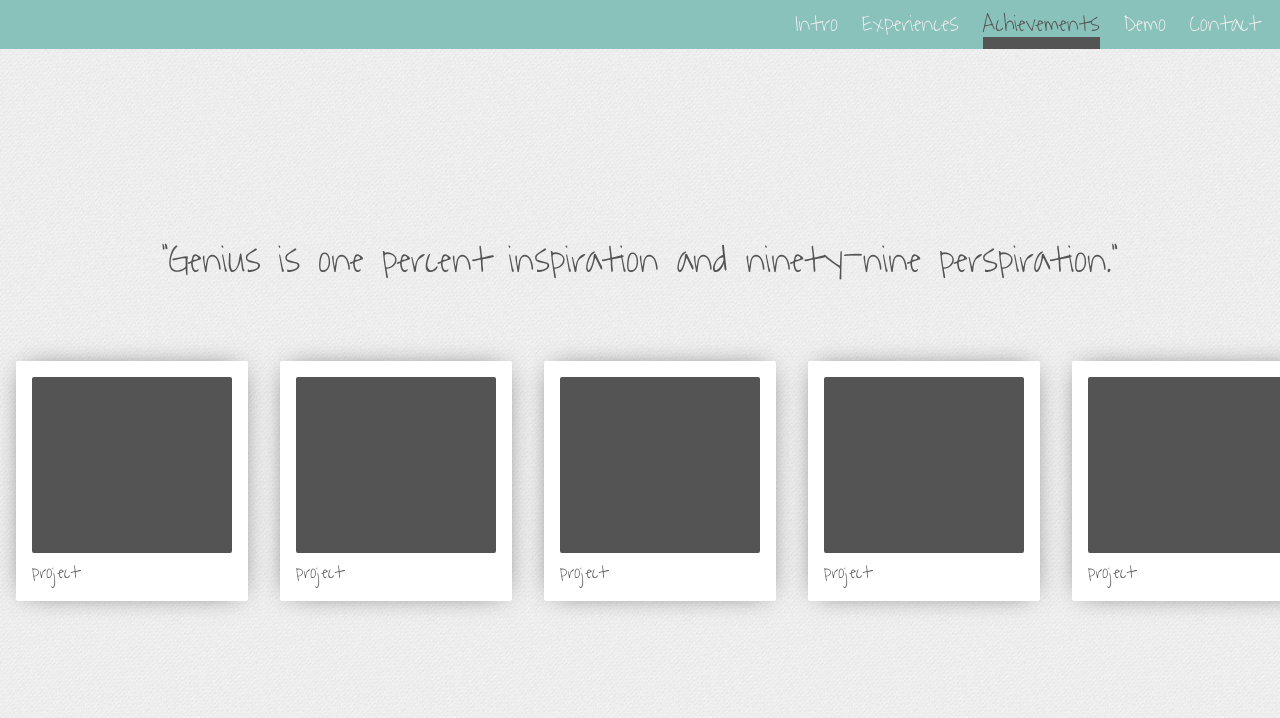
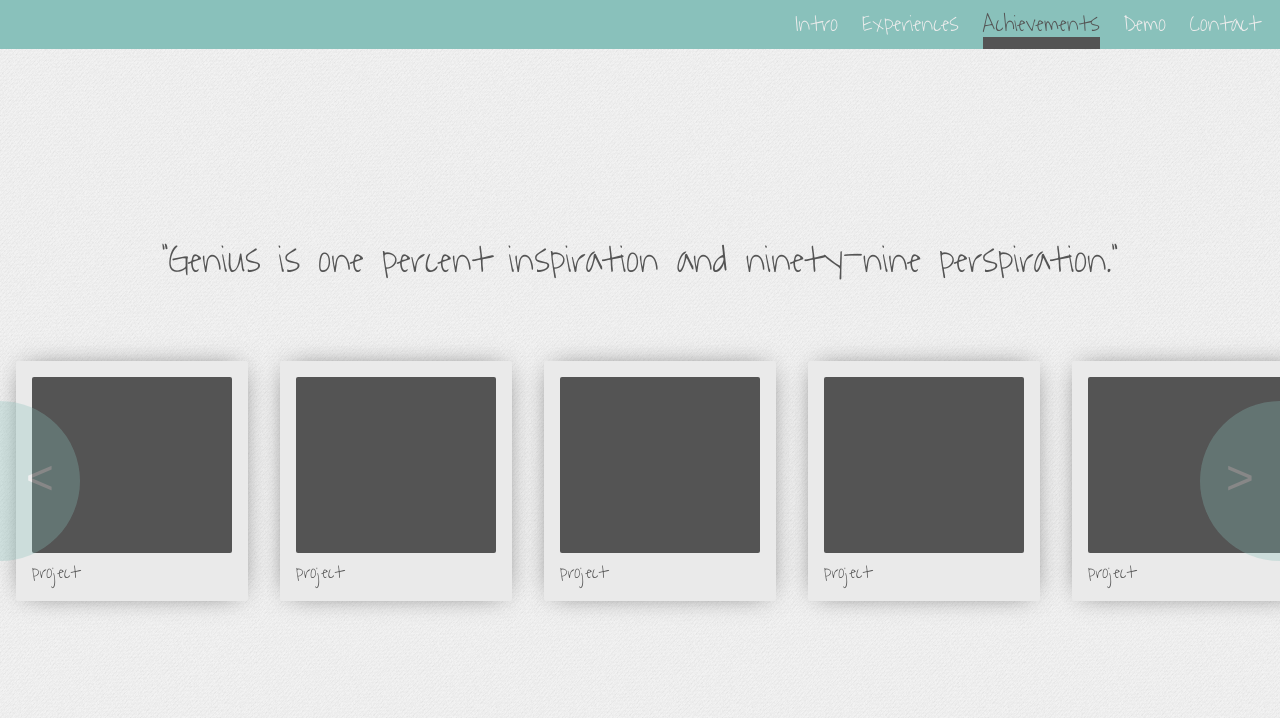
Before and after one commit to Damien-C/Portfolio-React, a React (Create React App) app: page /Achievements in a window 1280 px wide. Shown: the top 718 px of the page. Built offline with nearby package versions, Linux system fonts and the light colour scheme; the HTML template or start-up script is replaced by a standard one.

Commit message:
Achievement scroll function complete

```diff
--- a/package.json
+++ b/package.json
@@ -11,6 +11,7 @@
     "react-router-dom": "^5.2.0",
     "react-scripts": "3.4.3",
     "react-swipeable": "^5.5.1",
+    "react-swipeable-views": "^0.13.9",
     "typewriter-effect": "^2.13.1"
   },
   "scripts": {
--- a/src/App.css
+++ b/src/App.css
@@ -228,22 +228,23 @@ img{
 
 .photoListWrap{
   padding: 1vh;
-  display: block;
+  display: flex;
   overflow-y: scroll;
   width: 100%;
   -ms-overflow-style: none;
   scrollbar-width: none;
+  align-items: center;
 }
-.photoListWrap::-webkit-scrollbar {
+/* .photoListWrap::-webkit-scrollbar {
   display: none;
-}
+} */
 .photoList{
   display: inline-flex;
 }
 .photoItem{
   margin: 2vh;
   padding: 2vh;
-  background-color: #fff;
+  background-color: #eaeaea;
   width: 25vh;
   display: inline-block;
   height: 26vh;
@@ -260,7 +261,32 @@ img{
   font-size: 1.2rem;
   padding: 1vh 0;
 }
-
+.leftButton, .rightButton{
+  background-color: #89c1bb;
+  width: 10vh;
+  height: 20vh;
+  position: fixed;
+  opacity: .3;
+  font-size: 3rem;
+  display: flex;
+  justify-content: center;
+  align-items: center;
+  font-family: monospace;
+  color: #fff;
+  cursor: pointer;
+}
+.leftButton{
+  left: 0;
+  border-radius: 0 100px 100px 0;
+}
+.rightButton{
+  right: 0;
+  border-radius: 100px 0 0 100px;
+}
+.leftButton:hover, .rightButton:hover{
+  opacity: .8;
+  color: #545454;
+}
 @media (prefers-reduced-motion: no-preference){
   .mainText{
     animation: moveFromTop ease 1s;
--- a/src/pages/Achievements.js
+++ b/src/pages/Achievements.js
@@ -1,11 +1,57 @@
 import React from 'react';
 import '../App.css';
 import { useSwipeable, Swipeable } from 'react-swipeable';
+import SwipeableViews from 'react-swipeable-views';
 
 
 
 
 class Achievements extends React.Component{
+    constructor(){
+        super(...arguments)
+        this.scrollable = React.createRef();
+        // this.onRightButtonClick = this.onRightButtonClick.bind(this);
+        this.state = {
+            currentScroll: 0,
+            scrollWidth: 0,
+            currentVH: 0
+        };
+    }
+    componentDidMount() {
+        this.setState({
+            scrollWidth: this.scrollable.current.scrollWidth,
+            currentVH: window.innerWidth,
+        })
+    }
+    onRightButtonClick = async() => {
+        if((this.state.currentScroll+this.state.currentVH) >= this.state.scrollWidth ){
+            await this.setState({
+                currentScroll: this.state.scrollWidth - this.state.currentVH
+            });
+        }
+        else{
+            await this.setState({
+                currentScroll: this.state.currentScroll + this.state.currentVH
+            });
+        }
+        await this.scrollable.current.scrollTo({left: this.state.currentScroll, behavior: 'smooth'});
+        await console.log(this.state.currentScroll);
+        await console.log(this.state.scrollWidth);
+    }
+    onLeftButtonClick = async() => {
+        if((this.state.currentScroll-this.state.currentVH) <= 0 ){
+            await this.setState({
+                currentScroll: 0
+            });
+        }
+        else{
+            await this.setState({
+                currentScroll: this.state.currentScroll - this.state.currentVH
+            });
+        }
+        await this.scrollable.current.scrollTo({left: this.state.currentScroll, behavior: 'smooth'});
+        await console.log(this.state.currentScroll);
+    }
     render(){
 
         return(
@@ -14,20 +60,16 @@ class Achievements extends React.Component{
                     <div className='achievementsText pageTitle'>
                     "Genius is one percent inspiration and ninety-nine perspiration."
                     </div>
-
-
-
                 </div>
-
-
-
-                <div className='photoListWrap'>
+                <div ref={this.scrollable} className='photoListWrap'>
+                    <div className='leftButton' onClick={this.onLeftButtonClick}> { '<' } </div>
+                    <div className='rightButton' onClick={this.onRightButtonClick}> { '>' } </div>
                     <div className='photoList'>
                         <div className='photoItem'>
                             <div className='photo'>
 
                             </div>
-                                <div className='photoDesc'>
+                            <div  className='photoDesc'>
                                 project
                             </div>
                         </div>
@@ -76,6 +118,142 @@ class Achievements extends React.Component{
                                 project
                             </div>
                         </div>
+                        <div className='photoItem'>
+                            <div className='photo'>
+
+                            </div>
+                            <div className='photoDesc'>
+                                project
+                            </div>
+                        </div>
+                        <div className='photoItem'>
+                            <div className='photo'>
+
+                            </div>
+                            <div className='photoDesc'>
+                                project
+                            </div>
+                        </div>
+                        <div className='photoItem'>
+                            <div className='photo'>
+
+                            </div>
+                            <div className='photoDesc'>
+                                project
+                            </div>
+                        </div>
+                        <div className='photoItem'>
+                            <div className='photo'>
+
+                            </div>
+                            <div className='photoDesc'>
+                                project
+                            </div>
+                        </div>
+                        <div className='photoItem'>
+                            <div className='photo'>
+
+                            </div>
+                            <div className='photoDesc'>
+                                project
+                            </div>
+                        </div>
+                        <div className='photoItem'>
+                            <div className='photo'>
+
+                            </div>
+                            <div className='photoDesc'>
+                                project
+                            </div>
+                        </div>
+                        <div className='photoItem'>
+                            <div className='photo'>
+
+                            </div>
+                            <div className='photoDesc'>
+                                project
+                            </div>
+                        </div>
+                        <div className='photoItem'>
+                            <div className='photo'>
+
+                            </div>
+                            <div className='photoDesc'>
+                                project
+                            </div>
+                        </div>
+                        <div className='photoItem'>
+                            <div className='photo'>
+
+                            </div>
+                            <div className='photoDesc'>
+                                project
+                            </div>
+                        </div>
+                        <div className='photoItem'>
+                            <div className='photo'>
+
+                            </div>
+                            <div className='photoDesc'>
+                                project
+                            </div>
+                        </div>
+                        <div className='photoItem'>
+                            <div className='photo'>
+
+                            </div>
+                            <div className='photoDesc'>
+                                project
+                            </div>
+                        </div>
+                        <div className='photoItem'>
+                            <div className='photo'>
+
+                            </div>
+                            <div className='photoDesc'>
+                                project
+                            </div>
+                        </div>
+                        <div className='photoItem'>
+                            <div className='photo'>
+
+                            </div>
+                            <div className='photoDesc'>
+                                project
+                            </div>
+                        </div>
+                        <div className='photoItem'>
+                            <div className='photo'>
+
+                            </div>
+                            <div className='photoDesc'>
+                                project
+                            </div>
+                        </div>
+                        <div className='photoItem'>
+                            <div className='photo'>
+
+                            </div>
+                            <div className='photoDesc'>
+                                project
+                            </div>
+                        </div>
+                        <div className='photoItem'>
+                            <div className='photo'>
+
+                            </div>
+                            <div className='photoDesc'>
+                                project
+                            </div>
+                        </div>
+                        <div className='photoItem'>
+                            <div className='photo'>
+
+                            </div>
+                            <div className='photoDesc'>
+                                project
+                            </div>
+                        </div>
                     </div>
                 </div>
 
```
Also changed, not shown: 1 other file (tests, documents, lock files or other folders). Lines whose indentation alone changed are shown as unchanged.
